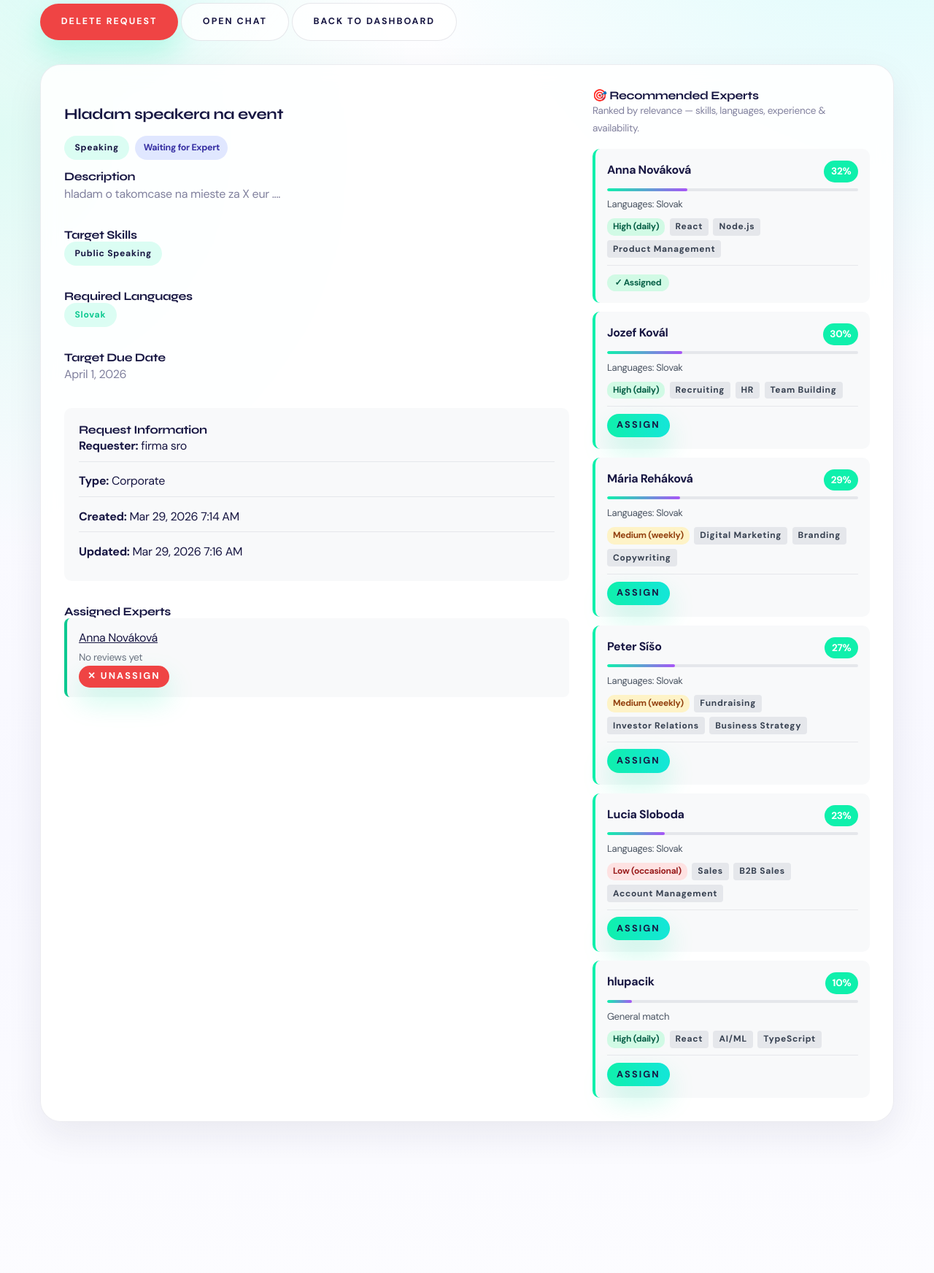
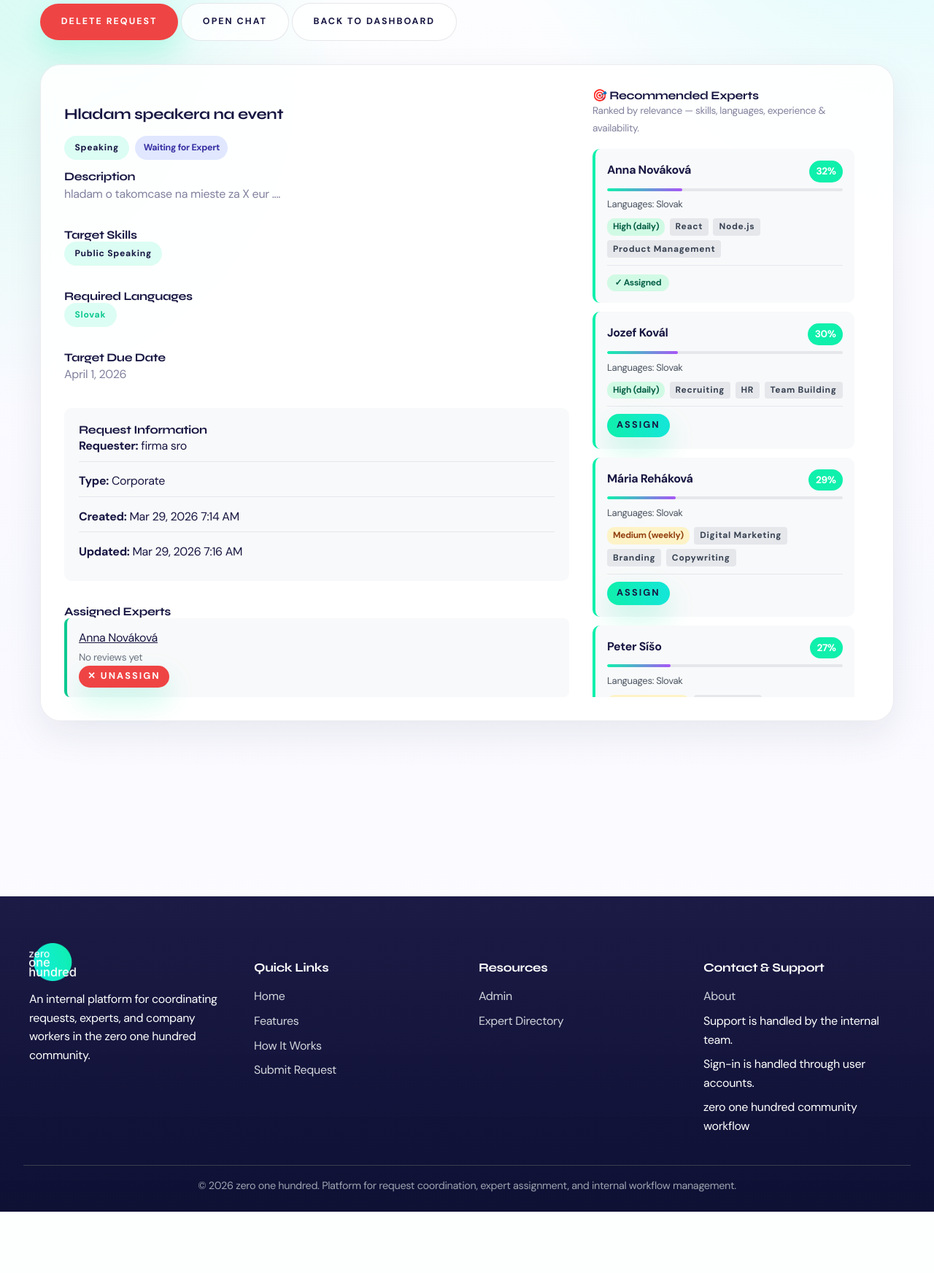
Before and after one commit to Lukrex/hackathon2026, a Django app: page /request/31/ in a window 1280 px wide. Shown: the part 325-2069 px from the top of the page at 73% size. After the commit the page ends 1985 px from the top, so only its background shows below. Run offline with Django 4.2, Linux system fonts and the light colour scheme; a user stored in the database is signed in; data comes from the database, SQL or seed files in the repository; data that the repository does not hold is empty.

Commit message:
scroll recomms

```diff
--- a/server/templates/request_detail.html
+++ b/server/templates/request_detail.html
@@ -321,6 +321,15 @@
     align-items: start;
 }
 
+.detail-left,
+.detail-right {
+    min-height: 0;
+}
+
+.detail-right {
+    display: flex;
+}
+
 /* Admin assign panel */
 .admin-assign-panel {
     background: #fff8e1;
@@ -379,6 +388,18 @@
     display: flex;
     flex-direction: column;
     gap: 0.75rem;
+    overflow-y: auto;
+    min-height: 0;
+    flex: 1;
+    padding-right: 0.35rem;
+    scrollbar-gutter: stable;
+}
+
+.rec-experts-panel {
+    overflow: hidden;
+    display: flex;
+    flex-direction: column;
+    min-height: 0;
 }
 
 .rec-expert-card {
@@ -520,6 +541,10 @@
     .detail-right {
         order: -1;
     }
+
+    .rec-experts-panel {
+        height: auto;
+    }
 }
 </style>
 
@@ -527,5 +552,34 @@
 document.querySelectorAll('.rec-match-fill[data-score]').forEach(function(el) {
     el.style.width = el.dataset.score + '%';
 });
+
+function syncRecommendedPanelHeight() {
+    var leftCol = document.querySelector('.detail-left');
+    var rightPanel = document.querySelector('.rec-experts-panel');
+    var rightList = document.querySelector('.rec-experts-list');
+    if (!leftCol || !rightPanel || !rightList) return;
+
+    if (window.matchMedia('(max-width: 900px)').matches) {
+        rightPanel.style.height = '';
+        rightPanel.style.maxHeight = '';
+        rightList.style.maxHeight = '';
+        return;
+    }
+
+    var leftHeight = leftCol.offsetHeight;
+    if (!leftHeight) return;
+
+    var nonListHeight = rightPanel.scrollHeight - rightList.scrollHeight;
+    var listHeight = Math.max(200, leftHeight - nonListHeight);
+
+    rightPanel.style.height = 'auto';
+    rightPanel.style.maxHeight = leftHeight + 'px';
+    rightList.style.maxHeight = listHeight + 'px';
+}
+
+syncRecommendedPanelHeight();
+requestAnimationFrame(syncRecommendedPanelHeight);
+window.addEventListener('load', syncRecommendedPanelHeight);
+window.addEventListener('resize', syncRecommendedPanelHeight);
 </script>
 {% endblock %}
--- a/server/views.py
+++ b/server/views.py
@@ -873,7 +873,7 @@ def request_detail(request, request_id):
         return redirect('request_detail', request_id=request_id)
 
     # Compute expert recommendations (AI matches or live scoring)
-    recommended_experts = compute_expert_recommendations(req, limit=6)
+    recommended_experts = compute_expert_recommendations(req, limit=20)
 
     # Fresh real-time busy/assigned state for each recommended expert
     already_assigned_ids = set(req.assigned_experts.values_list('id', flat=True))
```
